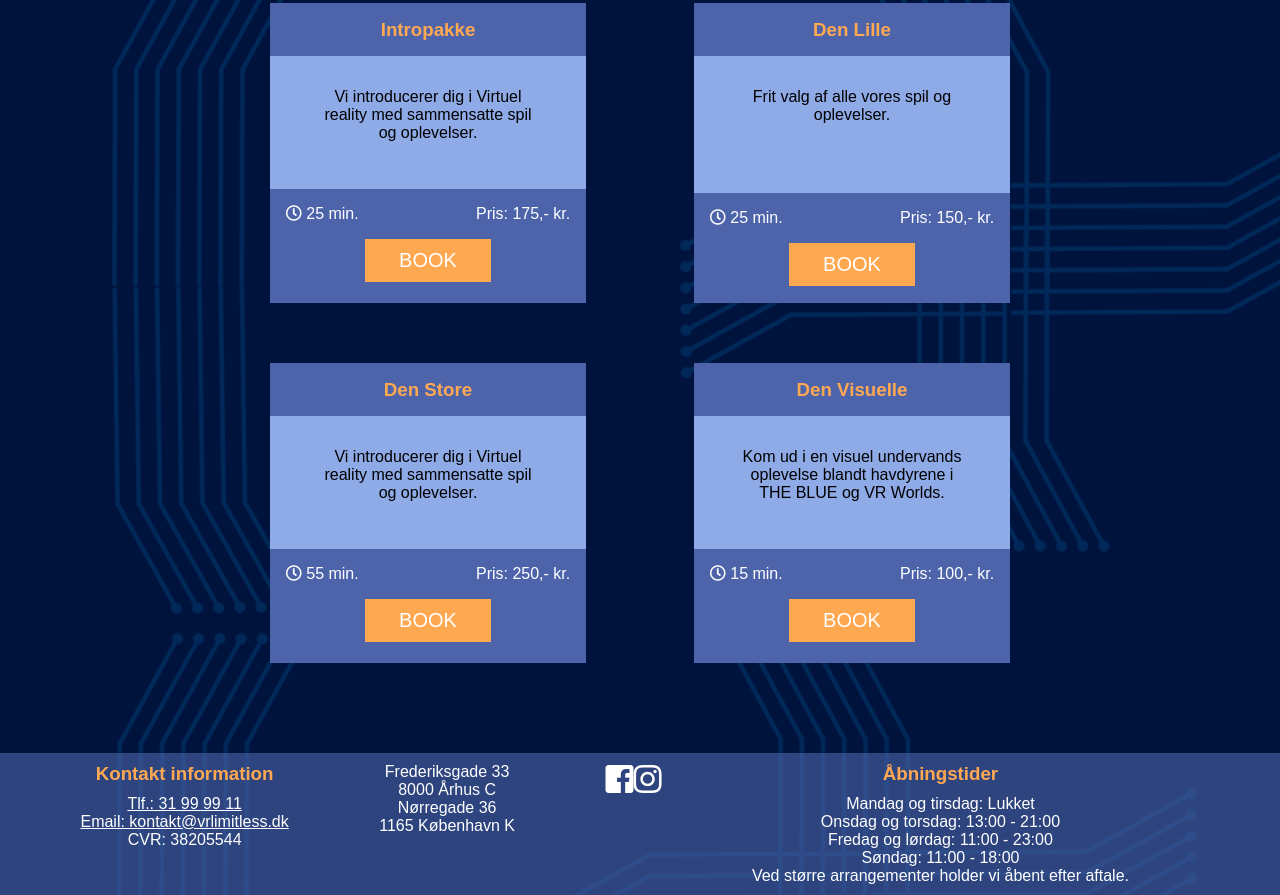
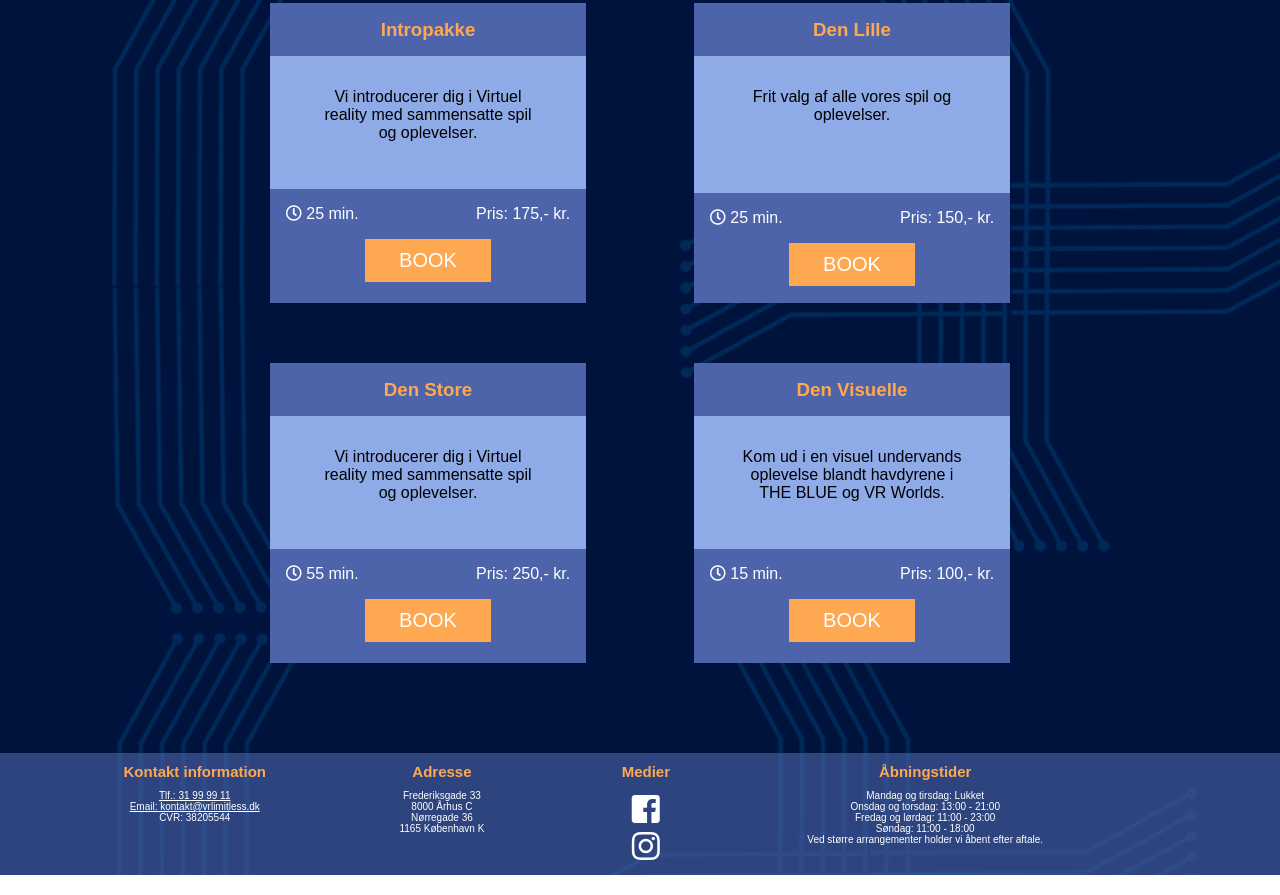
Before and after one commit to Haahr2111/vrlimitless, a plain HTML site: page index.html in a window 1280 px wide. Shown: the part 4093-4988 px from the top of the page. Drawn offline with nearby package versions, Linux system fonts and the light colour scheme.

Commit message:
footer rettelser

```diff
--- a/css/style.css
+++ b/css/style.css
@@ -289,9 +289,20 @@ a:hover {
 
 /*footer*/
 footer #smlogo {
-    color: white
+    color: white;
 }
 
+#smlogo i {
+    margin: 5%;
+}
+
+footer h3 {
+    font-size: 15px;
+}
+
+footer p {
+    font-size: 10px;
+}
 footer {
     display: flex;
     flex-wrap: wrap;
--- a/index.html
+++ b/index.html
@@ -233,11 +233,14 @@
             <p class="cvr">CVR: 38205544</p>
         </div>
         <div id="adresser">
+           <h3> Adresse</h3>
             <p class="aarhus">Frederiksgade 33 <br> 8000 Århus C</p>
             <p class="kbh">Nørregade 36 <br>
                 1165 København K</p>
         </div>
-        <div id="smlogo"><i class="fab fa-facebook-square fa-2x"></i><i class="fab fa-instagram fa-2x"></i></div>
+        <div id="smlogo">
+        <h3>Medier</h3>
+        <i class="fab fa-facebook-square fa-2x"></i><i  class="fab fa-instagram fa-2x"></i></div>
         <div id="aaben">
             <h3>Åbningstider</h3>
             <p>Mandag og tirsdag: Lukket</p>
```
